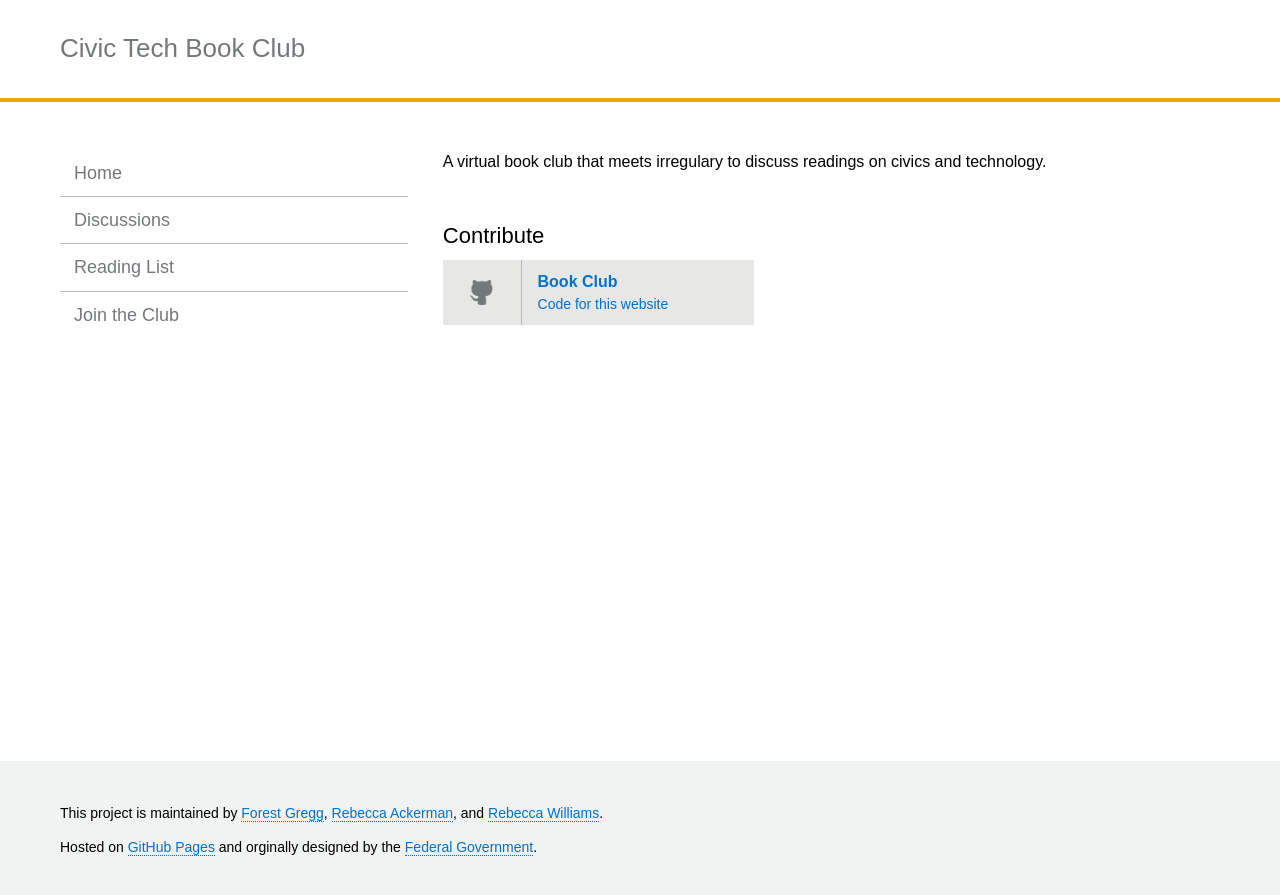
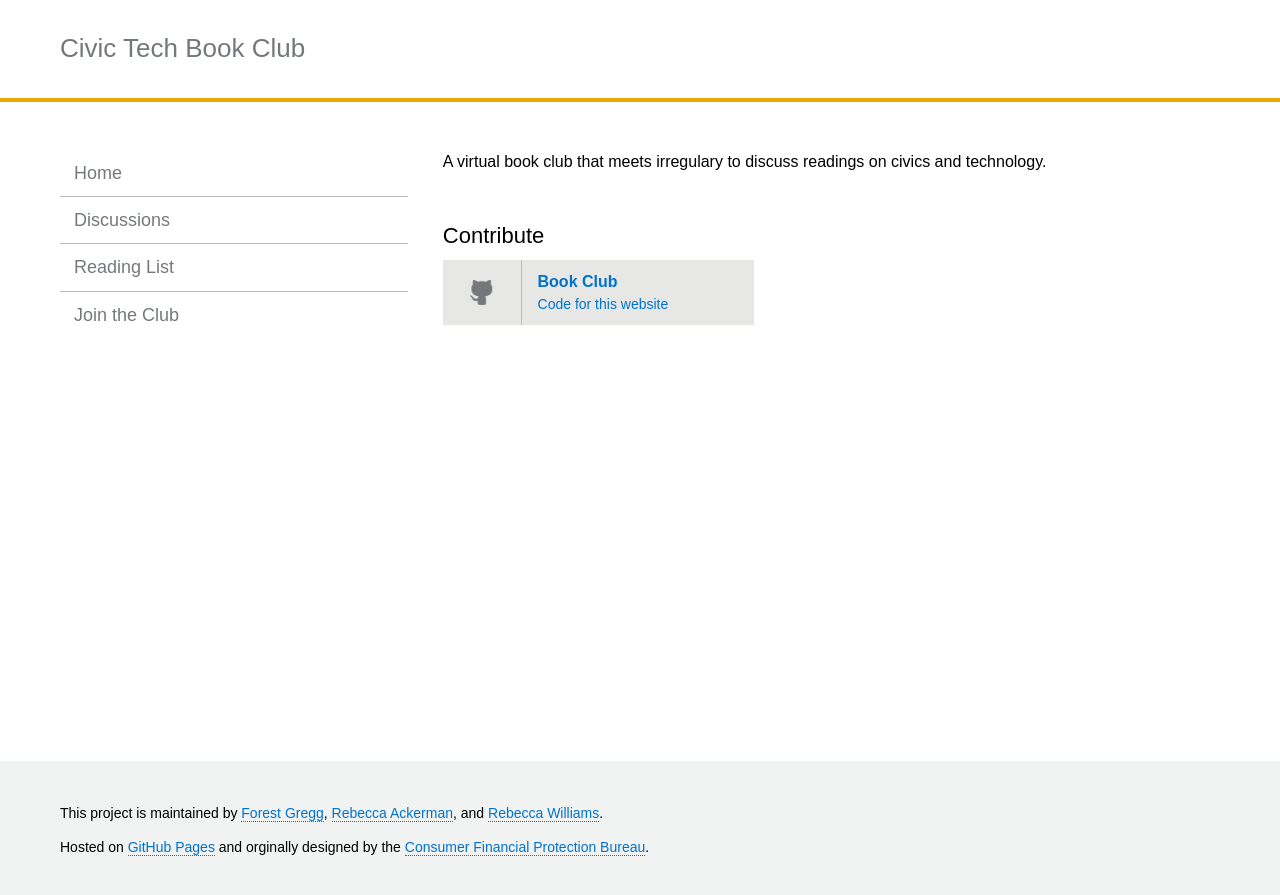
Before and after one commit to rebeccawilliams/bookclub, a Jekyll site: the page built from index.html, in a window 1280 px wide. Shown: the top 895 px of the page. Built offline with Jekyll 4.4.1, drawn with Linux system fonts in a browser that asks for light colours.

Commit message:
Update default.html

```diff
--- a/_layouts/default.html
+++ b/_layouts/default.html
@@ -39,7 +39,7 @@
         <div class="wrap">
           <p>This project is maintained by <a href="https://github.com/fgregg">Forest Gregg</a>, <a href="https://github.com/rcackerman">Rebecca Ackerman</a>, and <a href="https://github.com/rebeccawilliams">Rebecca Williams</a>.</p>
 
-          <p>Hosted on <a href="https://pages.github.com/">GitHub Pages</a> and orginally designed by the <a href="https://github.com/cfpb/DOCter">Federal Government</a>.</p>
+          <p>Hosted on <a href="https://pages.github.com/">GitHub Pages</a> and orginally designed by the <a href="https://github.com/cfpb/DOCter">Consumer Financial Protection Bureau</a>.</p>
         </div><!--/.wrap -->
       </footer>
     </div> <!-- /.container -->
```
